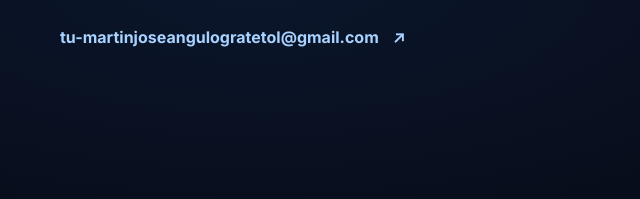
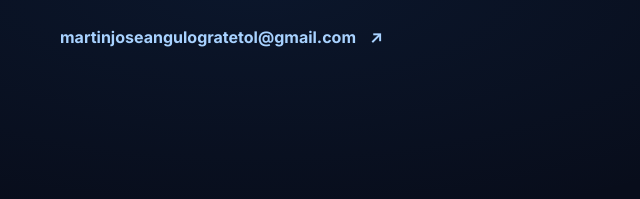
Before and after one commit to MartinValenzu/projects-several, a plain HTML site: page index.html in a window 1280 px wide. Shown: the part 3422-3621 px from the top of the page, 0-640 px from the left. Drawn offline with Linux system fonts and the light colour scheme.

Commit message:
Update index.html

```diff
--- a/index.html
+++ b/index.html
@@ -194,7 +194,7 @@
           <p class="eyebrow">¿TIENES UNA IDEA?</p>
           <h2>Hagamos algo <span class="gradient-text">genial.</span></h2>
           <p>Si quieres conversar sobre tecnología, proyectos o compartir ideas, puedes escribirme.</p>
-          <a class="contact-email" href="mailto:martinjoseangulogratetol@gmail.com">tu-martinjoseangulogratetol@gmail.com <span>↗</span></a>
+          <a class="contact-email" href="mailto:martinjoseangulogratetol@gmail.com">martinjoseangulogratetol@gmail.com <span>↗</span></a>
         </div>
         <form class="contact-form" id="contact-form">
           <label for="nombre">Nombre</label>
```
